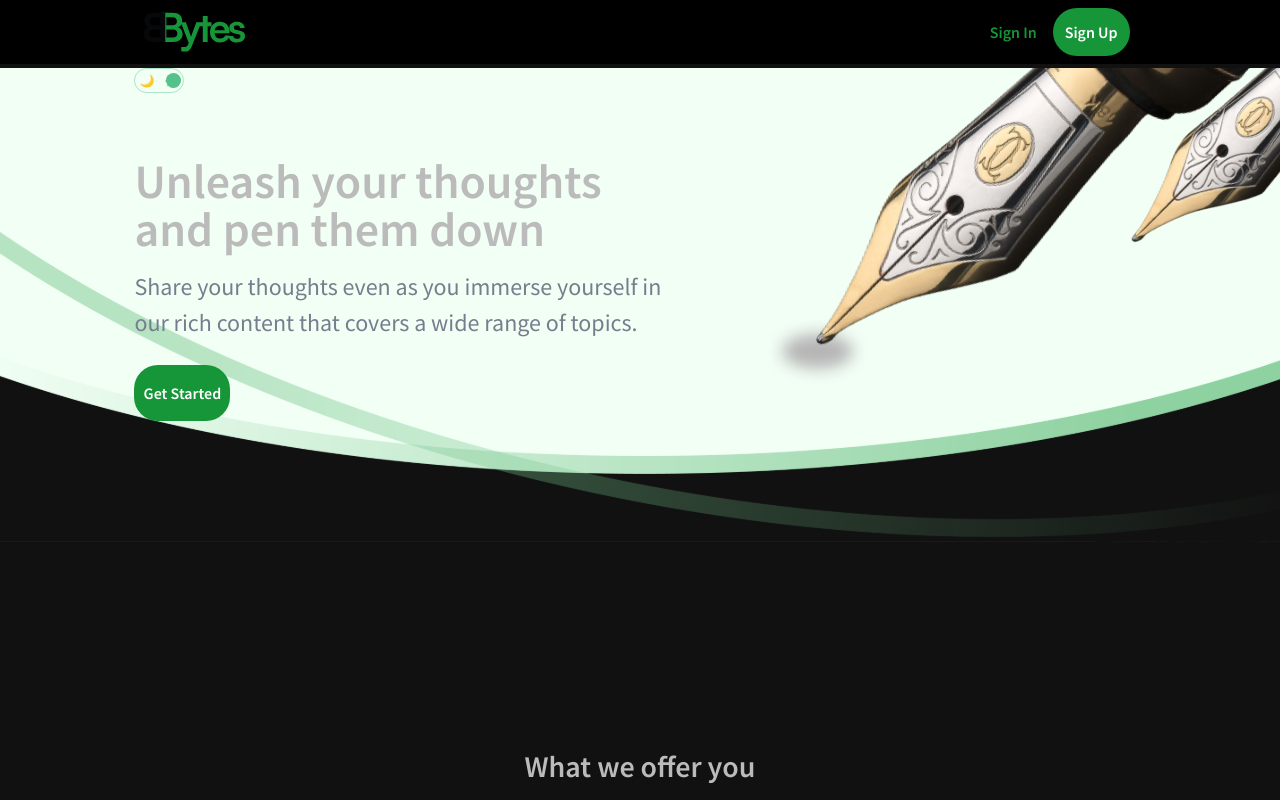
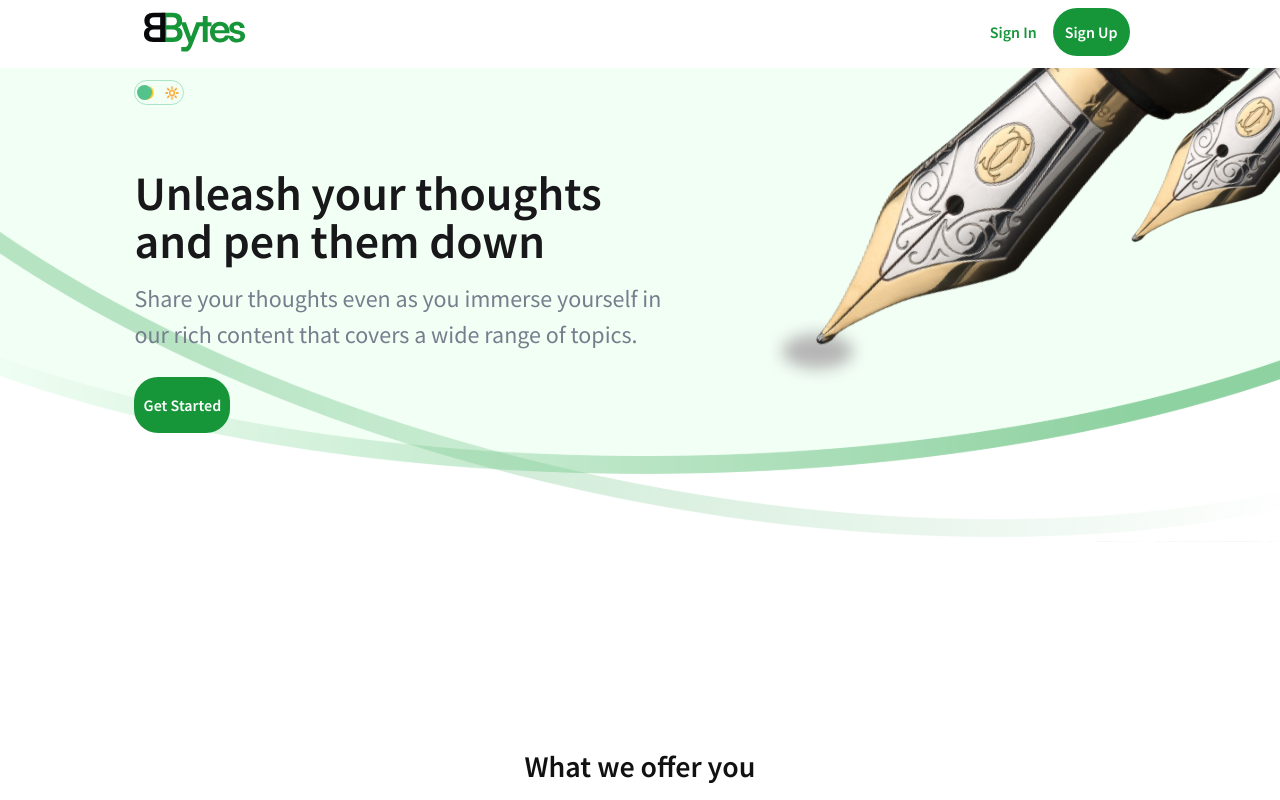
Before and after one commit to Elue-dev/BytesBlog-Client, a React (Vite) app: page / in a window 1280 px wide. Shown: the top 800 px of the page. Built offline with nearby package versions, Linux system fonts and the light colour scheme; no server answers.

Commit message:
feat: set light as default mode and toggle style modifications

```diff
--- a/src/components/hero/index.tsx
+++ b/src/components/hero/index.tsx
@@ -11,12 +11,12 @@ export default function Hero() {
   return (
     <section className={`h-[75vh] ${styles.hero} mt-1`}>
       {!isLoggedIn && (
-        <div className="container">
+        <div className="container pt-3">
           <ThemeToggle />
         </div>
       )}
       <div className={`${styles.content} pt-16`}>
-        <h2 className="leading-12 text-5xl">
+        <h2 className="leading-12 text-5xl text-zinc-900">
           Unleash your thoughts and pen them down
         </h2>
         <p className="mt-4 font-normal text-grayNeutral sm:font-normal">
--- a/src/components/theme_toggle/theme.toggle.module.scss
+++ b/src/components/theme_toggle/theme.toggle.module.scss
@@ -10,6 +10,10 @@
   position: relative;
   cursor: pointer;
 
+  @include mQ(600px) {
+    width: 54px;
+  }
+
   .icon {
     font-size: 12px;
   }
@@ -20,5 +24,10 @@
     background-color: #53c28b;
     border-radius: 50%;
     position: absolute;
+
+    @include mQ(600px) {
+      width: 20px;
+      height: 20px;
+    }
   }
 }
--- a/src/context/ThemeContext.tsx
+++ b/src/context/ThemeContext.tsx
@@ -4,7 +4,7 @@ import { createContext, useState } from "react";
 export const ThemeContext = createContext<ThemeContextProps | null>(null);
 
 export const ThemeProvider = ({ children }: ThemeProviderProps) => {
-  const [mode, setMode] = useState("dark");
+  const [mode, setMode] = useState("light");
 
   const toggle = () => {
     setMode((prev) => (prev === "dark" ? "light" : "dark"));
```
